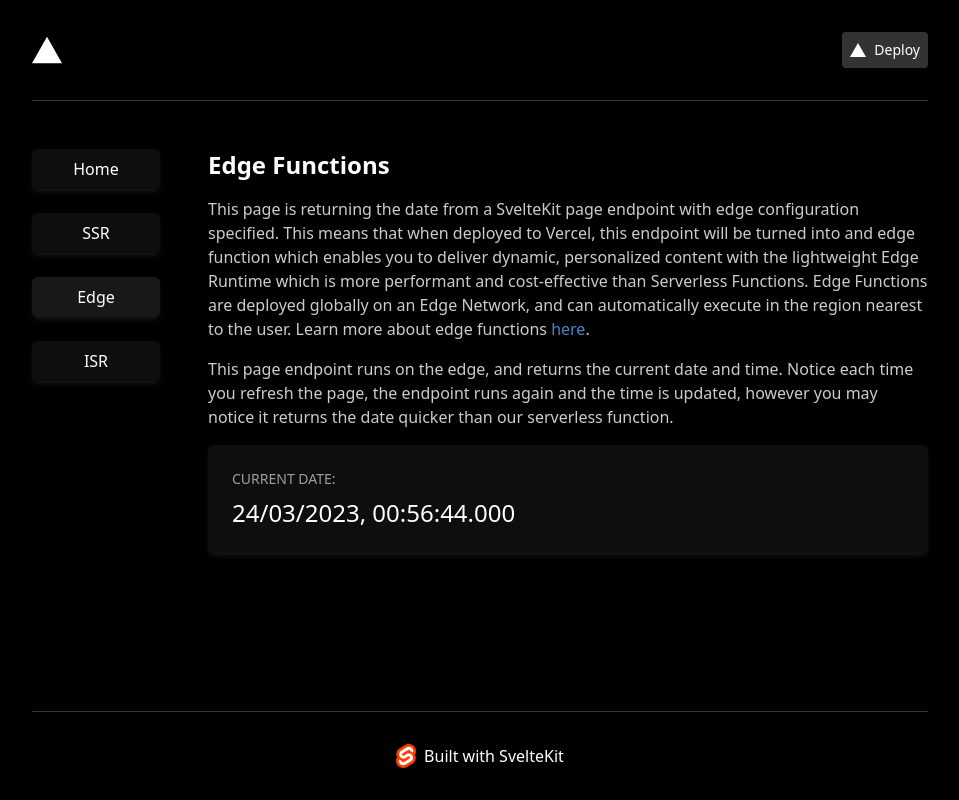
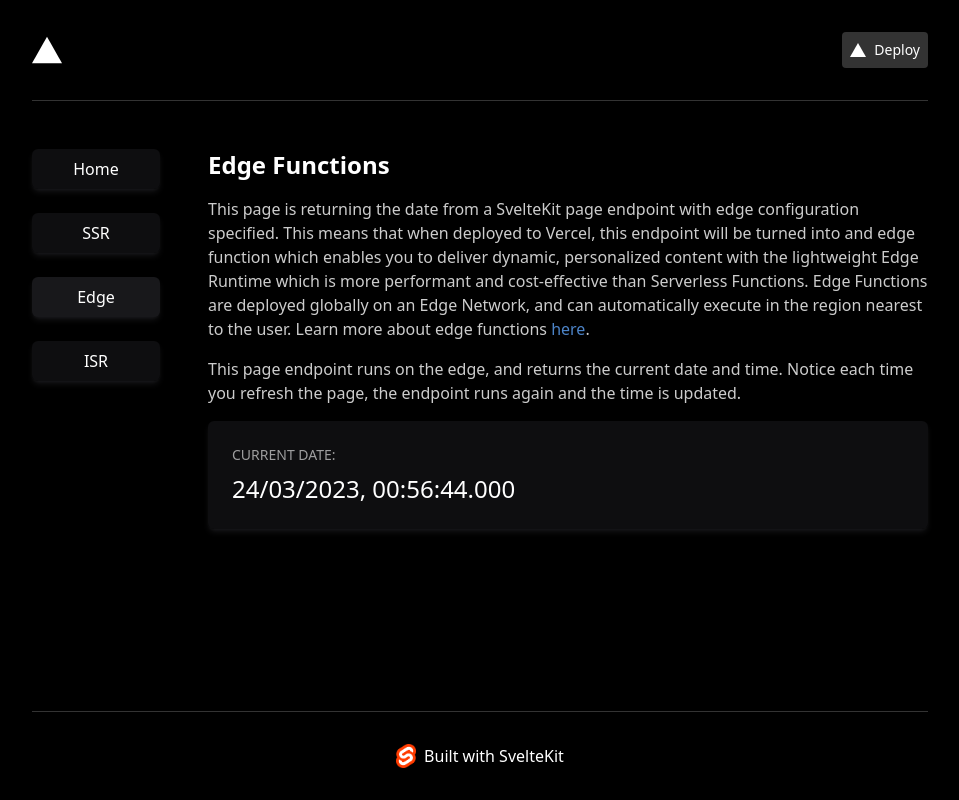
Before and after one commit to StephDietz/sveltekit-isr-ssr-edge, a SvelteKit app: page /edge in a window 1280 px wide. Shown: the whole page, without its empty margins (160-1119 px from the left). Built offline with nearby package versions, Linux system fonts and the light colour scheme.

Commit message:
text tweak

```diff
--- a/src/routes/edge/+page.svelte
+++ b/src/routes/edge/+page.svelte
@@ -19,8 +19,7 @@
 	</div>
 	<div class="opacity-80 mb-4">
 		This page endpoint runs on the edge, and returns the current date and time. Notice each time you
-		refresh the page, the endpoint runs again and the time is updated, however you may notice it
-		returns the date quicker than our serverless function.
+		refresh the page, the endpoint runs again and the time is updated.
 	</div>
 	<div class="bg-zinc-900/60 rounded-md p-6 shadow-md mb-4 shadow-zinc-700/30">
 		<div class="mb-2 text-sm uppercase text-white/60">Current Date:</div>
```
